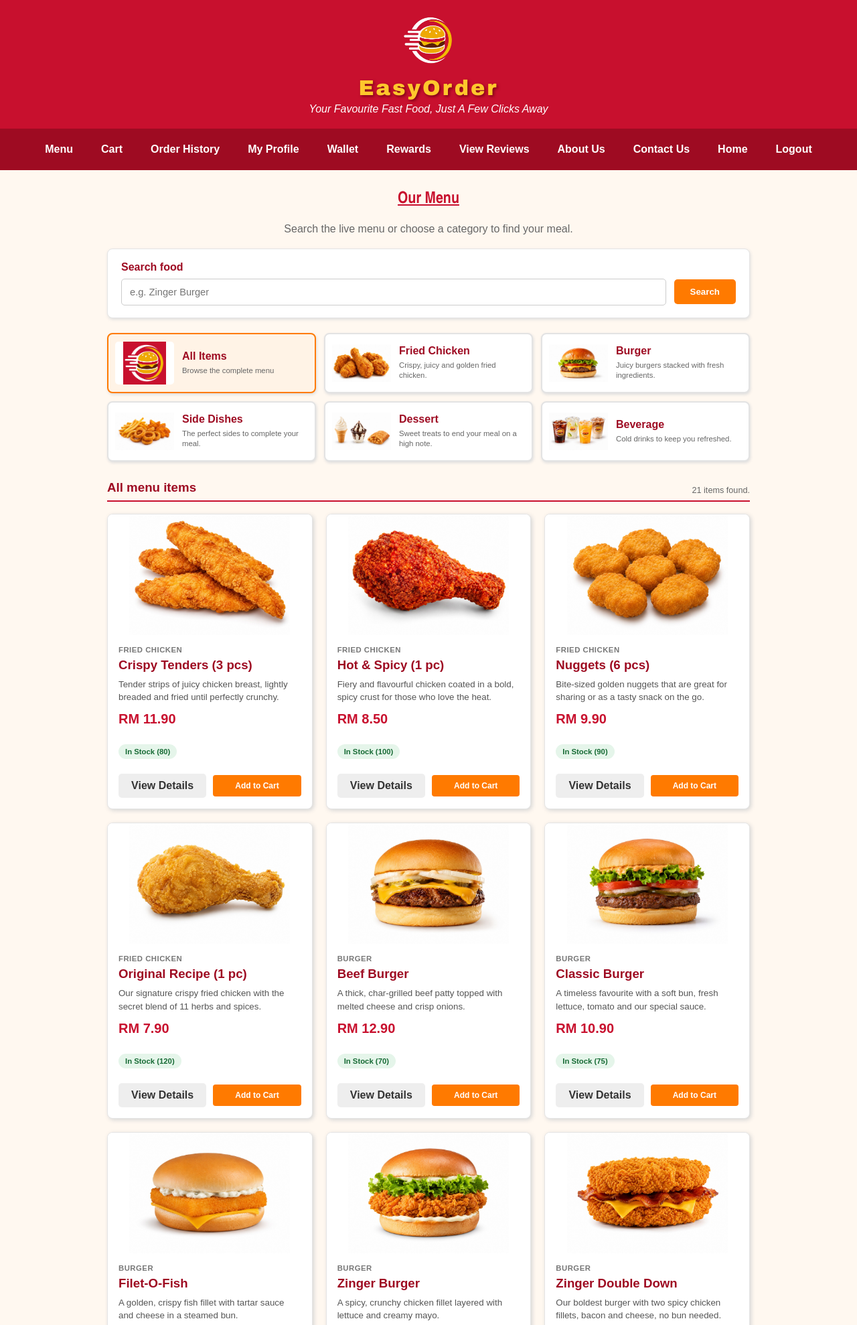
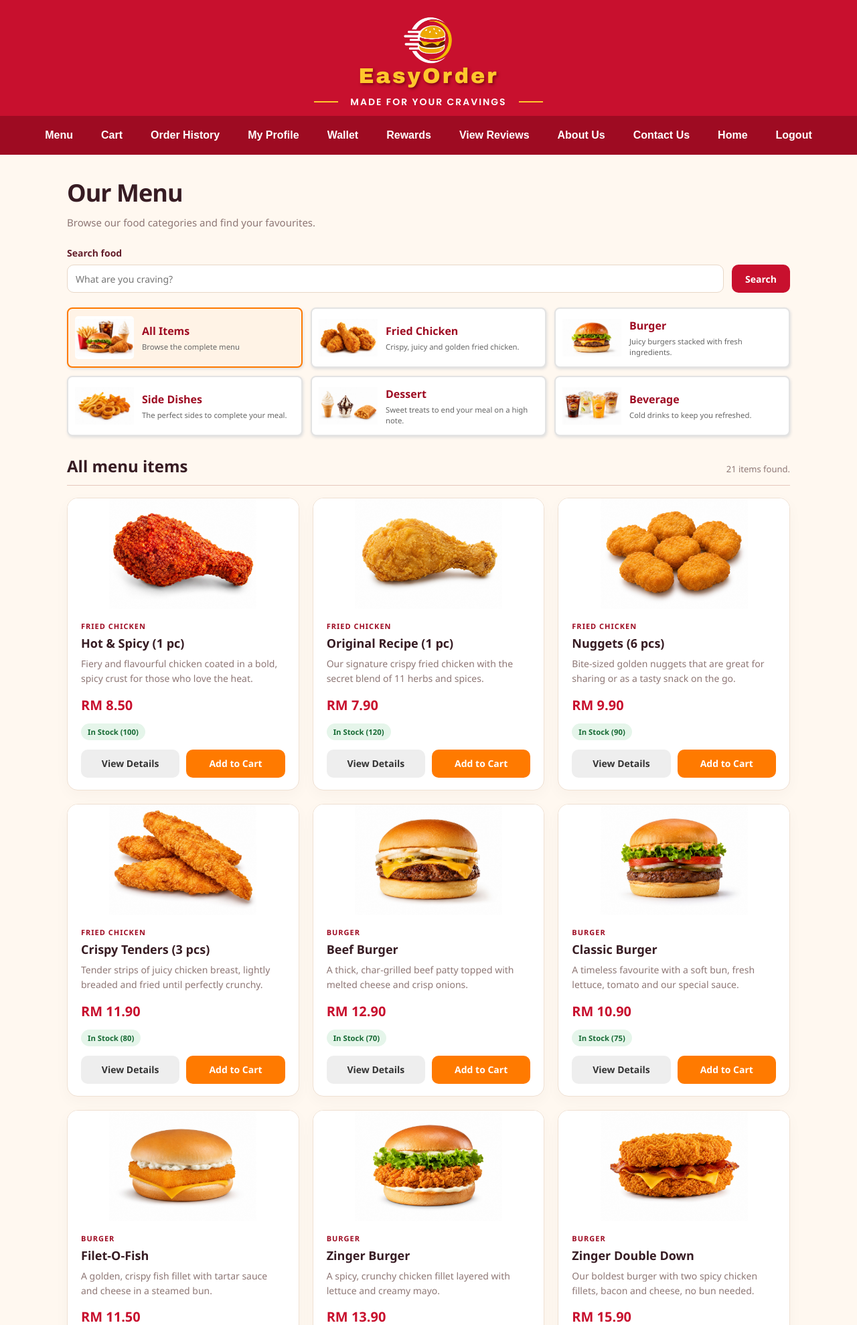
Before and after one commit to T2630-FYP/Fast_Food_Ordering_System, a PHP site: page /category.php in a window 1280 px wide. Shown: the top 1978 px of the page at 67% size. Run offline with PHP 8.4, Linux system fonts and the light colour scheme; a user stored in the database is signed in; data comes from the database, SQL or seed files in the repository.

Commit message:
Unify guest and customer menu design and food ordering

```diff
--- a/category.php
+++ b/category.php
@@ -41,7 +41,21 @@ $product_sql = "SELECT p.product_id,p.product_name,p.product_desc,p.product_imag
 	AND c.category_status='Active'
 	AND (?='' OR c.category_id=?)
 	AND (?='' OR p.product_name LIKE CONCAT('%',?,'%') OR p.product_desc LIKE CONCAT('%',?,'%'))
-	ORDER BY c.category_id,p.product_name";
+	ORDER BY c.category_id,
+	CASE p.product_name
+		WHEN 'Hot & Spicy (1 pc)' THEN 1
+		WHEN 'Original Recipe (1 pc)' THEN 2
+		WHEN 'Nuggets (6 pcs)' THEN 3
+		WHEN 'Crispy Tenders (3 pcs)' THEN 4
+		WHEN 'French Fries' THEN 1
+		WHEN 'Cheezy Wedges' THEN 2
+		WHEN 'Onion Rings' THEN 3
+		WHEN 'Corn Cup' THEN 4
+		WHEN 'Ice Cream Cone' THEN 1
+		WHEN 'Chocolate Sundae' THEN 2
+		WHEN 'Apple Pie' THEN 3
+		ELSE 1000
+	END,p.product_name";
 $product_stmt = mysqli_prepare($connect,$product_sql);
 mysqli_stmt_bind_param($product_stmt,"sssss",$selected_category,$selected_category,$search_term,$search_term,$search_term);
 mysqli_stmt_execute($product_stmt);
@@ -68,46 +82,45 @@ if($selected_category!=="")
 <meta charset="UTF-8">
 <meta name="viewport" content="width=device-width, initial-scale=1.0">
 <title>Menu</title>
-<link rel="stylesheet" href="style.css?v=20260916-3">
+<link rel="stylesheet" href="style.css?v=20261024-shell1">
+<link rel="stylesheet" href="https://fonts.googleapis.com/css2?family=Poppins:wght@600&amp;display=swap">
+<link rel="stylesheet" href="home_section.css?v=20261024-shell1">
 </head>
 
 <body>
 
-<div id="header"><!--Header section for logo, website name and slogan-->
-<img src="image/logo.png" width="80px" height="80px" alt="EasyOrder Logo" title="EasyOrder">
-<h1>EasyOrder</h1>
-<p>Your Favourite Fast Food, Just A Few Clicks Away</p>
-</div>
+<?php easyorder_render_customer_header(); ?>
 
-<div id="navbar"><!--Customer navigation bar-->
+<div id="navbar" class="customer-site-navbar"><!--Customer navigation bar-->
 <?php easyorder_render_customer_navigation_links(isset($_SESSION["customer_id"])); ?>
 </div>
 
-<div id="main"><!--Main content section-->
+<main id="main" class="eo-block eo-customer-menu">
+<div class="eo-menu">
 
-<h2 class="section-title">Our Menu</h2>
-<p class="intro">Search the live menu or choose a category to find your meal.</p>
+<section class="eo-menu-intro" aria-labelledby="customer-menu-title">
+<div>
+<h1 id="customer-menu-title">Our Menu</h1>
+<p>Browse our food categories and find your favourites.</p>
+</div>
+</section>
 
-<form class="catalog-search-form" action="category.php" method="get" role="search">
+<form class="eo-menu-search" action="category.php" method="get" role="search">
 <?php if($selected_category!=="") { ?>
 <input type="hidden" name="category" value="<?php echo catalog_h($selected_category); ?>">
 <?php } ?>
-<label for="menu-search">Search food</label>
-<div class="catalog-search-row">
-<input type="search" id="menu-search" name="search" value="<?php echo catalog_h($search_input); ?>" maxlength="100" placeholder="e.g. Zinger Burger">
+<label for="menu-search">Search food
+<input type="search" id="menu-search" name="search" value="<?php echo catalog_h($search_input); ?>" maxlength="100" placeholder="What are you craving?"<?php if($search_error!=="") { ?> aria-invalid="true" aria-describedby="menu-search-error"<?php } ?>>
+</label>
 <button type="submit">Search</button>
-<?php if($search_input!=="" || $selected_category!=="") { ?>
-<a class="btn-secondary" href="category.php">Clear</a>
+</form>
+<?php if($search_error!=="") { ?>
+<p class="eo-menu-notice" id="menu-search-error" role="alert"><?php echo catalog_h($search_error); ?></p>
 <?php } ?>
-</div>
-<?php if($search_error!=="") { ?>
-<span class="field-error"><?php echo catalog_h($search_error); ?></span>
-<?php } ?>
-</form>
 
 <nav class="catalog-category-grid" aria-label="Menu categories">
-<a class="catalog-filter-card<?php echo $selected_category==="" ? " catalog-filter-active" : ""; ?>" href="category.php<?php echo $search_term!=="" ? "?search=".rawurlencode($search_term) : ""; ?>">
-<img src="image/logo.png" alt="All menu items">
+<a class="catalog-filter-card<?php echo $selected_category==="" ? " catalog-filter-active" : ""; ?>" href="category.php<?php echo $search_term!=="" ? "?search=".rawurlencode($search_term) : ""; ?>#customer-menu-products"<?php echo $selected_category==="" ? ' aria-current="page"' : ""; ?>>
+<img src="image/all-items.jpg" alt="All menu items">
 <span><strong>All Items</strong><small>Browse the complete menu</small></span>
 </a>
 <?php foreach($categories as $category) { ?>
@@ -118,32 +131,33 @@ if($search_term!=="")
 	$category_query .= "&search=".rawurlencode($search_term);
 }
 ?>
-<a class="catalog-filter-card<?php echo $selected_category===$category["category_id"] ? " catalog-filter-active" : ""; ?>" href="category.php<?php echo $category_query; ?>">
+<a class="catalog-filter-card<?php echo $selected_category===$category["category_id"] ? " catalog-filter-active" : ""; ?>" href="category.php<?php echo $category_query; ?>#customer-menu-products"<?php echo $selected_category===$category["category_id"] ? ' aria-current="page"' : ""; ?>>
 <img src="<?php echo catalog_h(catalog_category_image($category["category_name"])); ?>" alt="<?php echo catalog_h($category["category_name"]); ?>">
 <span><strong><?php echo catalog_h($category["category_name"]); ?></strong><small><?php echo catalog_h($category["category_desc"]); ?></small></span>
 </a>
 <?php } ?>
 </nav>
 
-<div class="catalog-results-heading">
-<h3><?php echo catalog_h($result_label); ?></h3>
+<section class="eo-menu-results" id="customer-menu-products" aria-labelledby="customer-menu-results-title">
+<div class="eo-menu-results-heading">
+<h2 id="customer-menu-results-title"><?php echo catalog_h($result_label); ?></h2>
 <p><?php echo count($products); ?> item<?php echo count($products)===1 ? "" : "s"; ?> found<?php echo $search_term!=="" ? " for “".catalog_h($search_term)."”" : ""; ?>.</p>
 </div>
 
 <?php if(count($products)>0) { ?>
-<section class="catalog-product-grid" aria-label="Menu products">
+<section class="eo-menu-products" aria-label="Menu products">
 <?php foreach($products as $product) { ?>
 <?php $state = catalog_product_state($product); ?>
-<article class="catalog-product-card">
-<a class="catalog-product-image-link" href="product.php?id=<?php echo rawurlencode($product["product_id"]); ?>">
+<article class="eo-menu-food">
+<a class="eo-menu-food-image-link" href="product.php?id=<?php echo rawurlencode($product["product_id"]); ?>">
 <img src="<?php echo catalog_h(catalog_product_image($product["product_image"])); ?>" alt="<?php echo catalog_h($product["product_name"]); ?>">
 </a>
-<div class="catalog-product-content">
-<p class="catalog-product-category"><?php echo catalog_h($product["product_category"]); ?></p>
+<div class="eo-menu-food-copy">
+<p class="eo-menu-food-category"><?php echo catalog_h($product["product_category"]); ?></p>
 <h3><a href="product.php?id=<?php echo rawurlencode($product["product_id"]); ?>"><?php echo catalog_h($product["product_name"]); ?></a></h3>
-<p class="catalog-product-description"><?php echo catalog_h($product["product_desc"]); ?></p>
-<p class="catalog-product-price">RM <?php echo number_format((float)$product["product_price"],2); ?></p>
-<p><span class="catalog-status <?php echo catalog_h($state["class"]); ?>"><?php echo catalog_h($state["label"]); ?></span></p>
+<p class="eo-menu-food-description"><?php echo catalog_h($product["product_desc"]); ?></p>
+<p class="eo-menu-food-price">RM <?php echo number_format((float)$product["product_price"],2); ?></p>
+<p class="eo-menu-food-stock"><span class="catalog-status <?php echo catalog_h($state["class"]); ?>"><?php echo catalog_h($state["label"]); ?></span></p>
 <div class="catalog-product-actions">
 <a class="btn-secondary" href="product.php?id=<?php echo rawurlencode($product["product_id"]); ?>">View Details</a>
 <?php if($state["orderable"]) { ?>
@@ -157,18 +171,18 @@ if($search_term!=="")
 <?php } ?>
 </section>
 <?php } else { ?>
-<section class="catalog-empty-state">
+<section class="eo-menu-empty">
 <h3>No menu items found</h3>
 <p>Try another food name or clear the current category filter.</p>
-<a class="btn" href="category.php">View All Items</a>
+<a href="category.php">View All Items</a>
 </section>
 <?php } ?>
+</section>
 
 </div>
+</main>
 
-<footer><!--Footer section-->
-<p>Copyright &copy; 2026 EasyOrder Website. All Rights Reserved.</p>
-</footer>
+<?php easyorder_render_customer_footer(isset($_SESSION["customer_id"])); ?>
 
 </body>
 
```
Also changed, not shown: guest_menu.php (added, +131 -0 lines), image/all-items.jpg (added).
